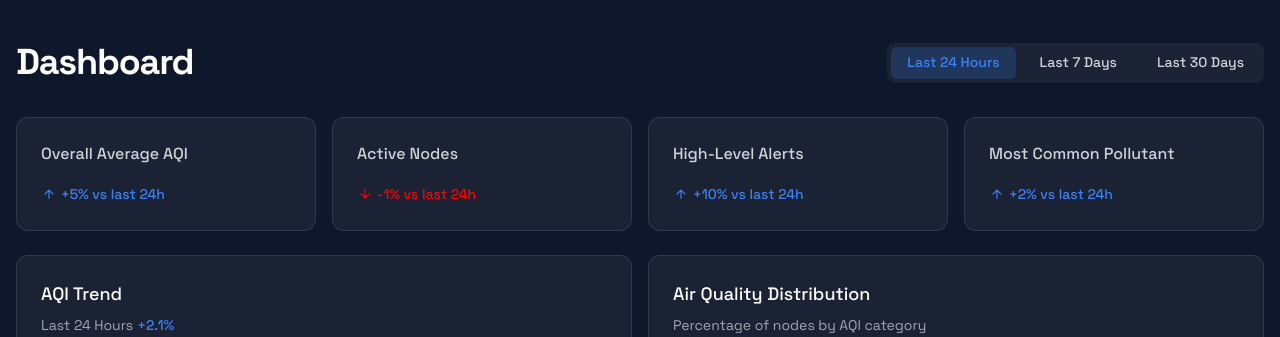
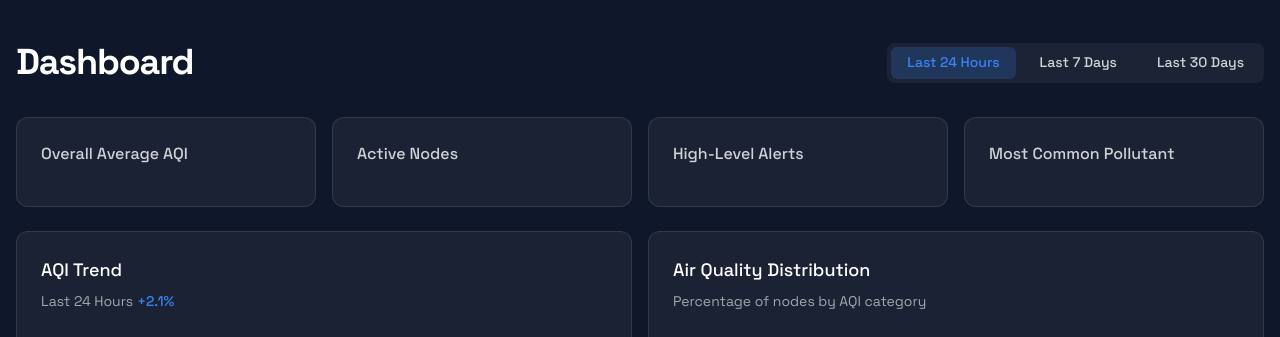
Before and after one commit to S-rg/chandigarh-aqi-mapping, a Flask app: template webapp/templates/index.html in a window 1280 px wide. Shown: the part 85-422 px from the top of the page. Run offline with Flask 3, Linux system fonts and the light colour scheme; the template is opened without the code that fills it, so the values that code supplies are empty; some libraries are stand-ins or nearby versions.

Commit message:
Debugging

```diff
--- a/webapp/templates/index.html
+++ b/webapp/templates/index.html
@@ -94,28 +94,28 @@
                                     <p class="text-white/80 text-base font-medium leading-normal">Overall Average AQI</p>
                                     <p class="text-[#00E400] tracking-light text-4xl font-bold leading-tight">{{ stats.avg_aqi }}</p>
                                     <p class="text-primary text-sm font-medium leading-normal flex items-center gap-1">
-                                        <span class="material-symbols-outlined text-base">arrow_upward</span>+5% vs last 24h
+                                        <!-- <span class="material-symbols-outlined text-base">arrow_upward</span>+5% vs last 24h -->
                                     </p>
                                 </div>
                                 <div class="flex flex-col gap-2 rounded-xl p-6 bg-white/5 border border-white/10 dashboard-tile">
                                     <p class="text-white/80 text-base font-medium leading-normal">Active Nodes</p>
                                     <p class="text-white tracking-light text-4xl font-bold leading-tight">{{ stats.active_nodes }}</p>
                                     <p class="text-[#FF0000] text-sm font-medium leading-normal flex items-center gap-1">
-                                        <span class="material-symbols-outlined text-base">arrow_downward</span>-1% vs last 24h
+                                        <!-- <span class="material-symbols-outlined text-base">arrow_downward</span>-1% vs last 24h -->
                                     </p>
                                 </div>
                                 <div class="flex flex-col gap-2 rounded-xl p-6 bg-white/5 border border-white/10 dashboard-tile">
                                     <p class="text-white/80 text-base font-medium leading-normal">High-Level Alerts</p>
                                     <p class="text-white tracking-light text-4xl font-bold leading-tight">{{ stats.alerts }}</p>
                                     <p class="text-primary text-sm font-medium leading-normal flex items-center gap-1">
-                                        <span class="material-symbols-outlined text-base">arrow_upward</span>+10% vs last 24h
+                                        <!-- <span class="material-symbols-outlined text-base">arrow_upward</span>+10% vs last 24h -->
                                     </p>
                                 </div>
                                 <div class="flex flex-col gap-2 rounded-xl p-6 bg-white/5 border border-white/10 dashboard-tile">
                                     <p class="text-white/80 text-base font-medium leading-normal">Most Common Pollutant</p>
                                     <p class="text-white tracking-light text-4xl font-bold leading-tight">{{ stats.most_common_pollutant }}</p>
                                     <p class="text-primary text-sm font-medium leading-normal flex items-center gap-1">
-                                        <span class="material-symbols-outlined text-base">arrow_upward</span>+2% vs last 24h
+                                        <!-- <span class="material-symbols-outlined text-base">arrow_upward</span>+2% vs last 24h -->
                                     </p>
                                 </div>
                             </div>
```
